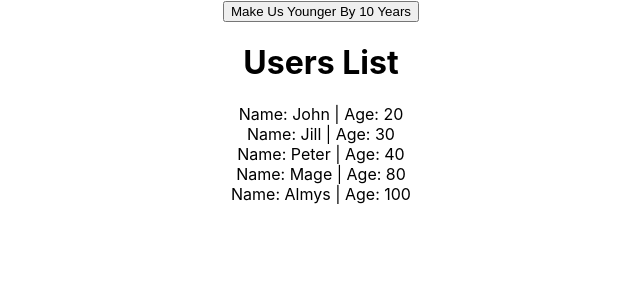
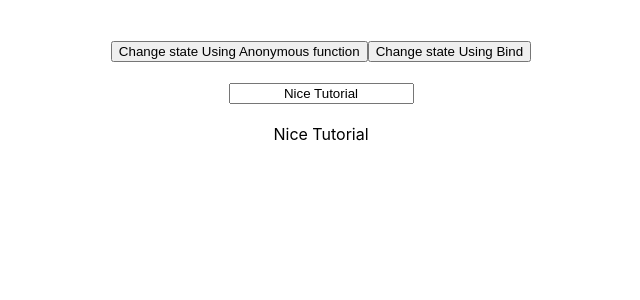
Before and after one commit to mindazub/react-router-crud, a React (Create React App) app: page / in a window 1280 px wide. Shown: the top 300 px of the page, without its empty margins (319-959 px from the left). Built offline with nearby package versions, Linux system fonts and the light colour scheme.

Commit message:
two way binding techsith tutorial 39

```diff
--- a/src/App.js
+++ b/src/App.js
@@ -1,18 +1,38 @@
 import React, { Component } from 'react';
 import './App.css';
-import Users from './components/Users';
 
 class App extends Component {
+  state = {
+    name: "Nice Tutorial"
+  }
 
+  changeState = (newName) => {
+    this.setState(
+      {
+        name: newName
+      }
+    )
+  }
+
+  changeStateFromInput = (event) => {
+    this.setState({
+      name: event.target.value
+    })
+  }
 
   render() {
     return (
       <div>
-        <Users />
+        <br /> <br />
+        <button onClick={()=>this.changeState("Anonymous function name change")}>Change state Using Anonymous function</button>
+        <button onClick={this.changeState.bind(this, "Passed from Bind")}>Change state Using Bind</button>
+        <br /> <br />
+        <input type="text" onChange={this.changeStateFromInput} value={this.state.name} />
+        <br /> <br />
+        <div>{this.state.name}</div>
       </div>
     );
   }
-
 }
 
 
```
